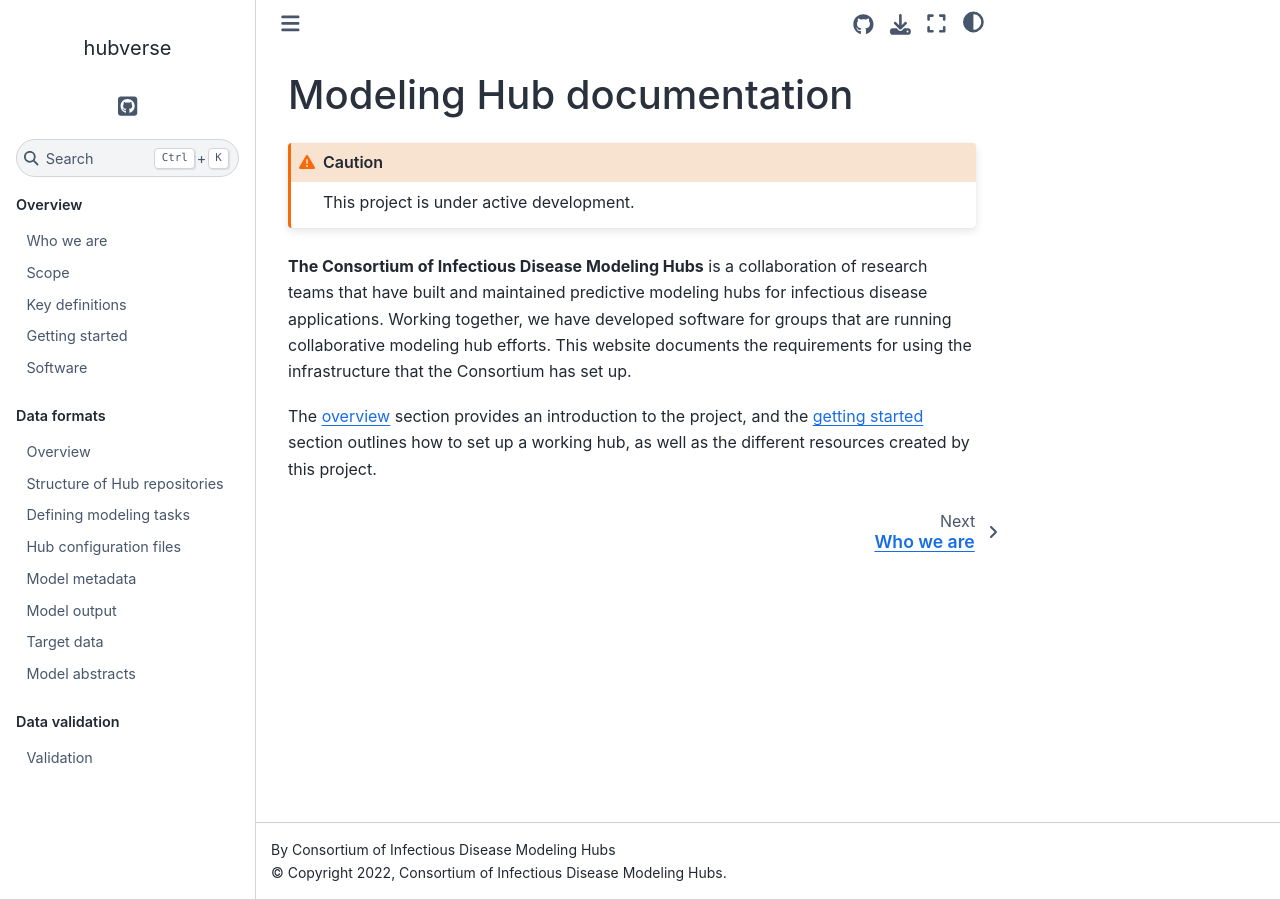
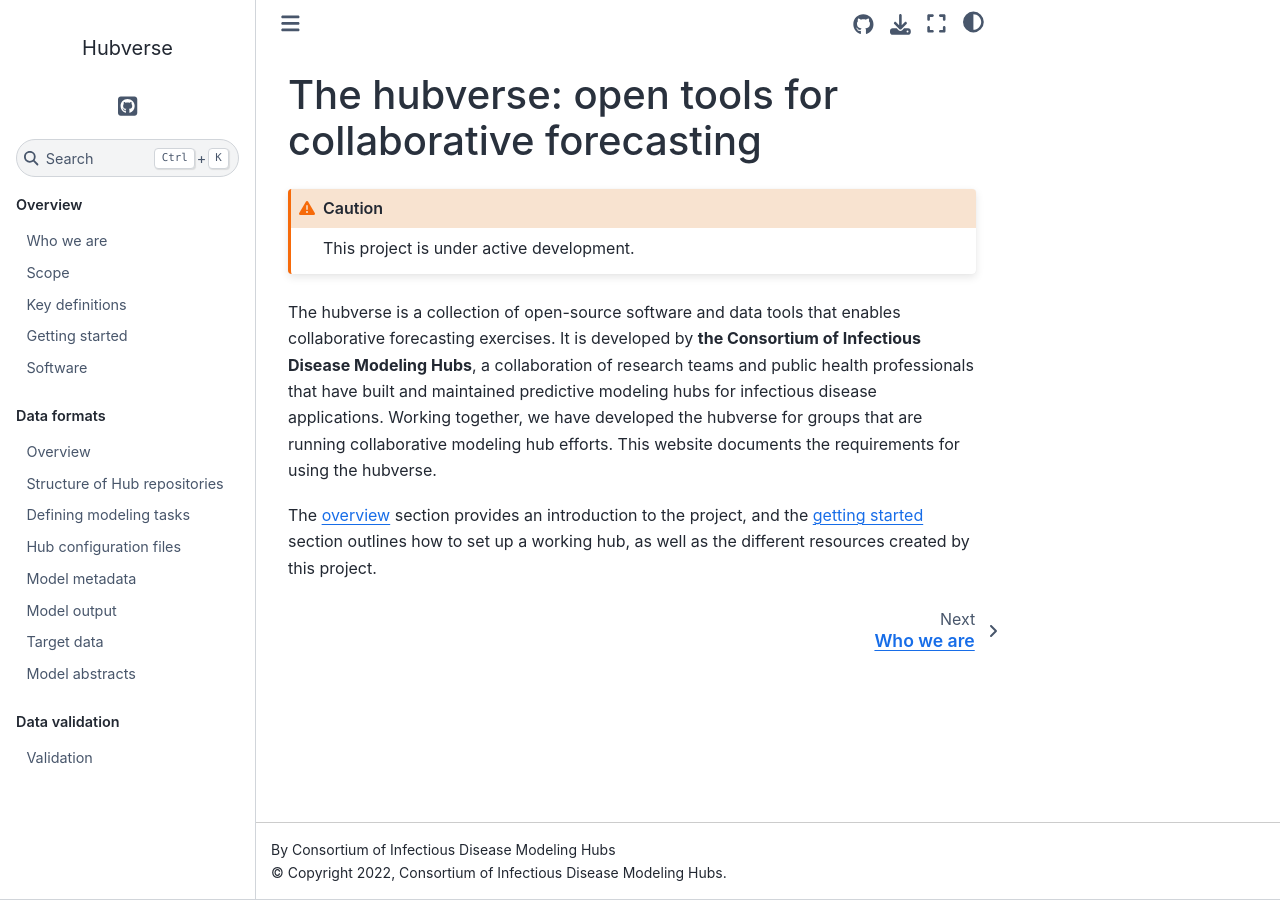
Before and after one commit to hubverse-org/hubDocs, a Sphinx documentation site: the page built from docs/source/index.md, in a window 1280 px wide. Built offline with Sphinx 7.4.7 and the Sphinx Book theme 1.1.4, drawn with Linux system fonts in a browser that asks for light colours.

Commit message:
more small updates to main page, including title to be Hubverse

````diff
--- a/docs/source/conf.py
+++ b/docs/source/conf.py
@@ -45,7 +45,7 @@
 html_theme = 'sphinx_book_theme'
 #html_logo = "_static/LOGO-CovidForecastHub_VIRUS-blue.png"
 html_favicon = "forecast-hub-favicon.png"
-html_title = "hubverse"
+html_title = "Hubverse"
 html_theme_options = {
     "home_page_in_toc": False,
     "github_url": "https://github.com/Infectious-Disease-Modeling-Hubs/hubDocs",
--- a/docs/source/index.md
+++ b/docs/source/index.md
@@ -1,10 +1,10 @@
-# Modeling Hub documentation
+# The hubverse: open tools for collaborative forecasting
 
 ```{caution}
 This project is under active development.
 ```
 
-**The Consortium of Infectious Disease Modeling Hubs** is a collaboration of research teams that have built and maintained predictive modeling hubs for infectious disease applications. Working together, we have developed software for groups that are running collaborative modeling hub efforts. This website documents the requirements for using the infrastructure that the Consortium has set up.
+The hubverse is a collection of open-source software and data tools that enables collaborative forecasting exercises. It is developed by **the Consortium of Infectious Disease Modeling Hubs**, a collaboration of research teams and public health professionals that have built and maintained predictive modeling hubs for infectious disease applications. Working together, we have developed the hubverse for groups that are running collaborative modeling hub efforts. This website documents the requirements for using the hubverse.
 
 The [overview](overview/who-we-are.md) section provides an introduction to the project, and the [getting started](overview/getting-started.md) section outlines how to set up a working hub, as well as the different resources created by this project.
 
````
